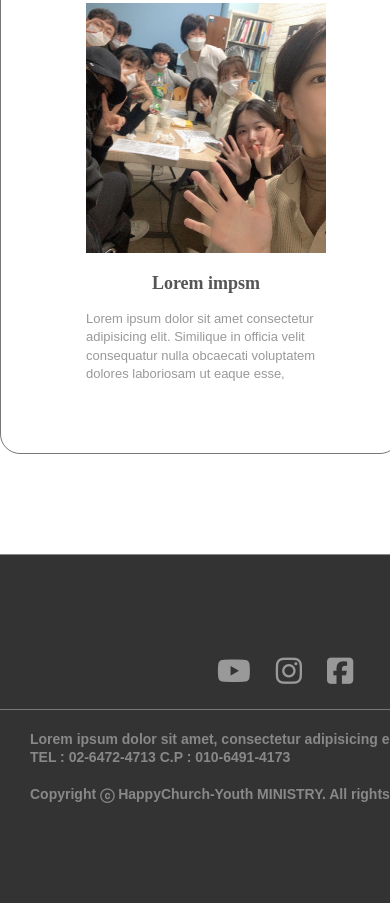
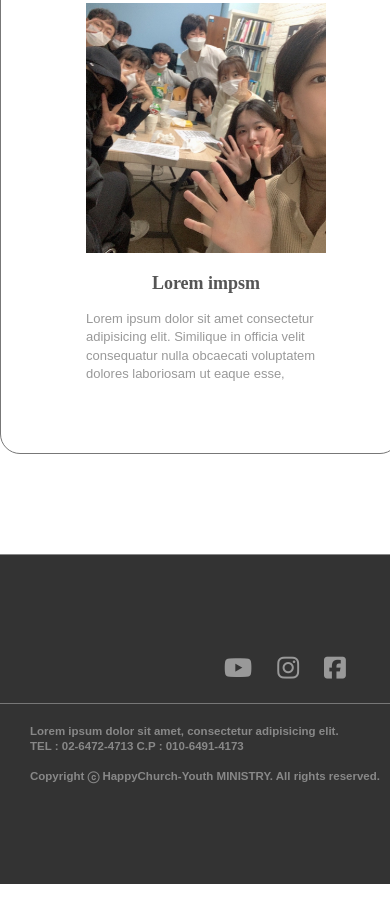
Before and after one commit to kangdy25/Web_HappyChurchYouth, a plain HTML site: page index.html in a window 390 px wide. Shown: the part 2087-2990 px from the top of the page. Drawn offline with Linux system fonts and the light colour scheme.

Commit message:
litte bit edit footer MediaQuery

```diff
--- a/css/style.css
+++ b/css/style.css
@@ -385,4 +385,13 @@ footer .inner .lower address {
     footer .inner {
         width: 550px;
     }
+
+    footer .inner .upper ul li a {
+        font-size: 25px;
+    }
+
+    footer .inner .lower address {
+        margin-left: 30px;
+        font: bold 11.5px/1.3 "arial";
+    }
 }
```
